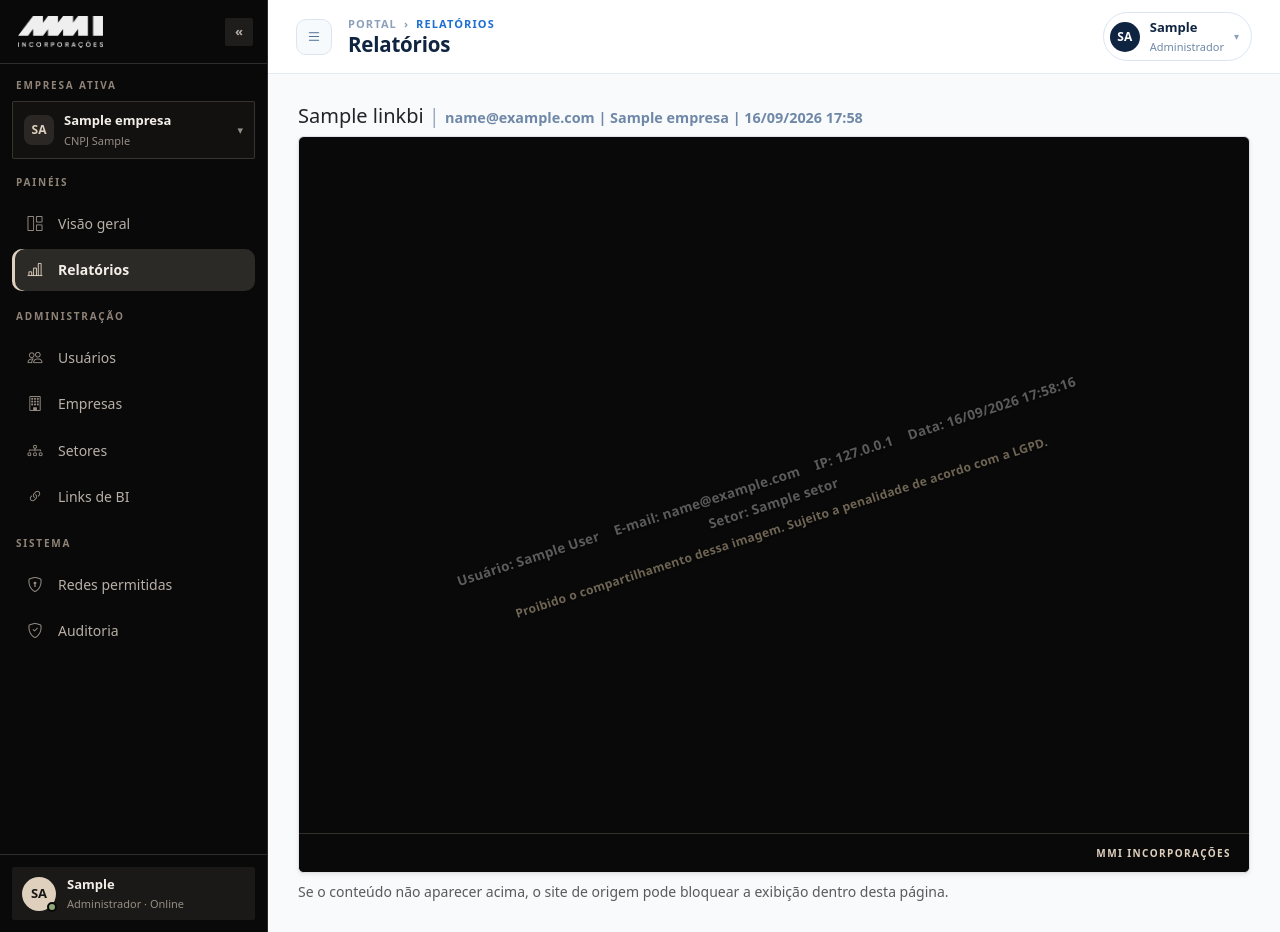
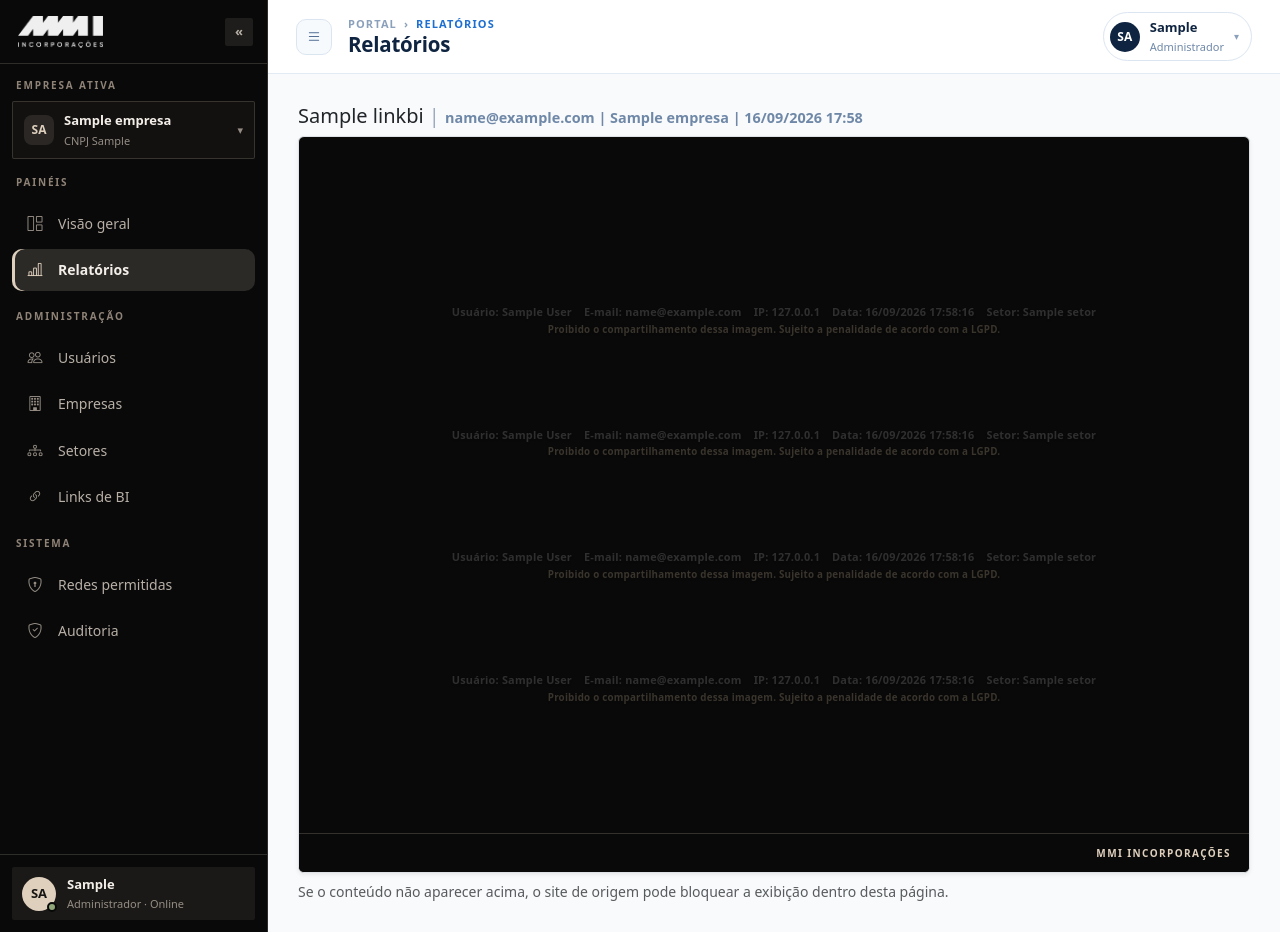
Before and after one commit to AnalistaLealMoreira/portal-mmi, a Django app: page /links/1/acessar/ in a window 1280 px wide. Run offline with Django 5.2, Linux system fonts and the light colour scheme; a user stored in the database is signed in; data comes from the database, SQL or seed files in the repository; tables that the repository leaves empty hold one stand-in row (values such as "Sample post").

Commit message:
Ajusta marca d'agua horizontal no iframe

```diff
--- a/static/css/portal.css
+++ b/static/css/portal.css
@@ -165,33 +165,33 @@ a:hover { color: var(--axion-navy); }
     display: flex;
     align-items: center;
     justify-content: center;
-    align-content: center;
-    flex-wrap: wrap;
-    gap: 5px 16px;
-    padding: 30px 8%;
+    flex-direction: column;
+    justify-content: space-evenly;
+    padding: 8% 4%;
     overflow: hidden;
-    transform: rotate(-18deg);
-    color: rgba(255, 255, 255, 0.34);
-    font-size: clamp(11px, 1.05vw, 15px);
-    font-weight: 700;
+    color: rgba(255, 255, 255, 0.16);
+    font-size: clamp(10px, 0.85vw, 13px);
+    font-weight: 600;
     line-height: 1.35;
     letter-spacing: 0.02em;
-    text-align: center;
-    text-shadow: 0 1px 2px rgba(0, 0, 0, 0.45);
+    text-align: left;
+    text-shadow: 0 1px 2px rgba(0, 0, 0, 0.2);
     pointer-events: none;
     user-select: none;
 }
 
-.bi-report-audit-watermark span,
-.bi-report-audit-watermark strong {
-    flex: 0 1 auto;
-    max-width: 100%;
+.bi-report-audit-watermark-line {
+    display: flex;
+    align-items: center;
+    justify-content: center;
+    flex-wrap: wrap;
+    gap: 3px 12px;
+    width: 100%;
+    max-width: 1200px;
 }
 
-.bi-report-audit-watermark strong {
-    flex-basis: 100%;
-    margin-top: 4px;
-    color: rgba(255, 230, 190, 0.42);
+.bi-report-audit-watermark-line strong {
+    color: rgba(255, 230, 190, 0.2);
     font-size: 0.9em;
 }
 
--- a/templates/bi_links/link_acessar.html
+++ b/templates/bi_links/link_acessar.html
@@ -11,12 +11,16 @@
         <iframe src="{{ link.url }}" title="{{ link.nome }}"></iframe>
         {% if not user.is_diretor and not user.is_admin_empresa %}
         <div class="bi-report-audit-watermark" aria-hidden="true">
+            {% for indice in "1234" %}
+            <div class="bi-report-audit-watermark-line">
                 <span>Usuário: {{ user.get_full_name|default:user.username }}</span>
                 <span>E-mail: {{ user.email|default:"Não informado" }}</span>
                 <span>IP: {{ request.META.REMOTE_ADDR|default:"Não informado" }}</span>
                 <span>Data: {% now "d/m/Y H:i:s" %}</span>
                 <span>Setor: {{ user.funcionario.setor.nome|default:"Não informado" }}</span>
                 <strong>Proibido o compartilhamento dessa imagem. Sujeito a penalidade de acordo com a LGPD.</strong>
+            </div>
+            {% endfor %}
         </div>
         {% endif %}
         <div class="bi-report-cover" aria-hidden="true">
```
Lines whose indentation alone changed are shown as unchanged.
